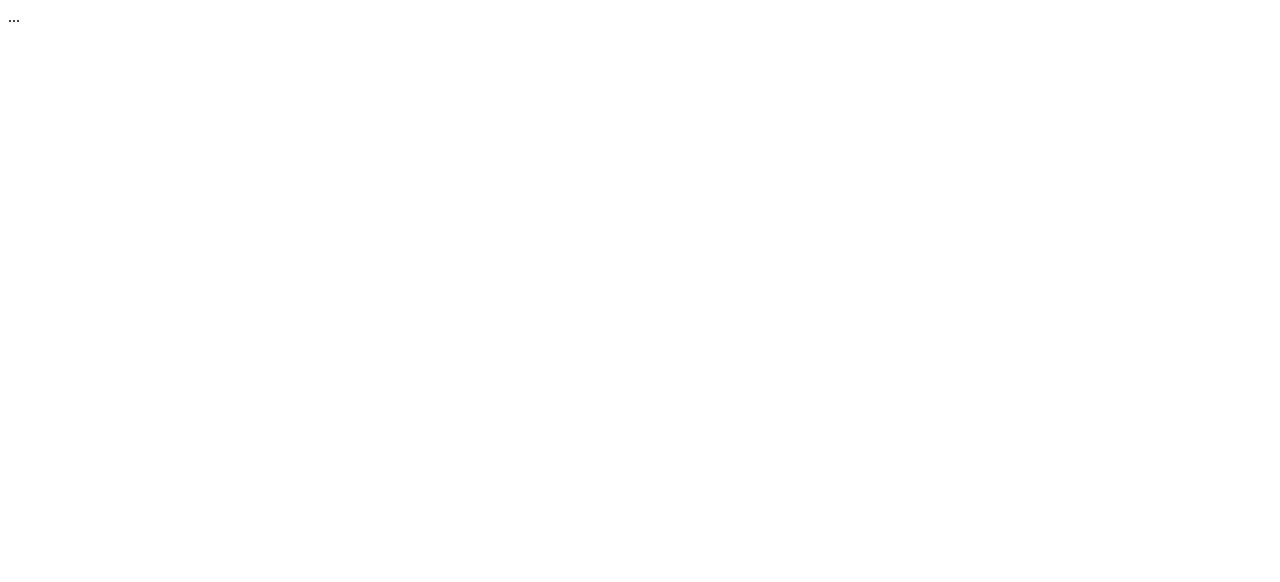
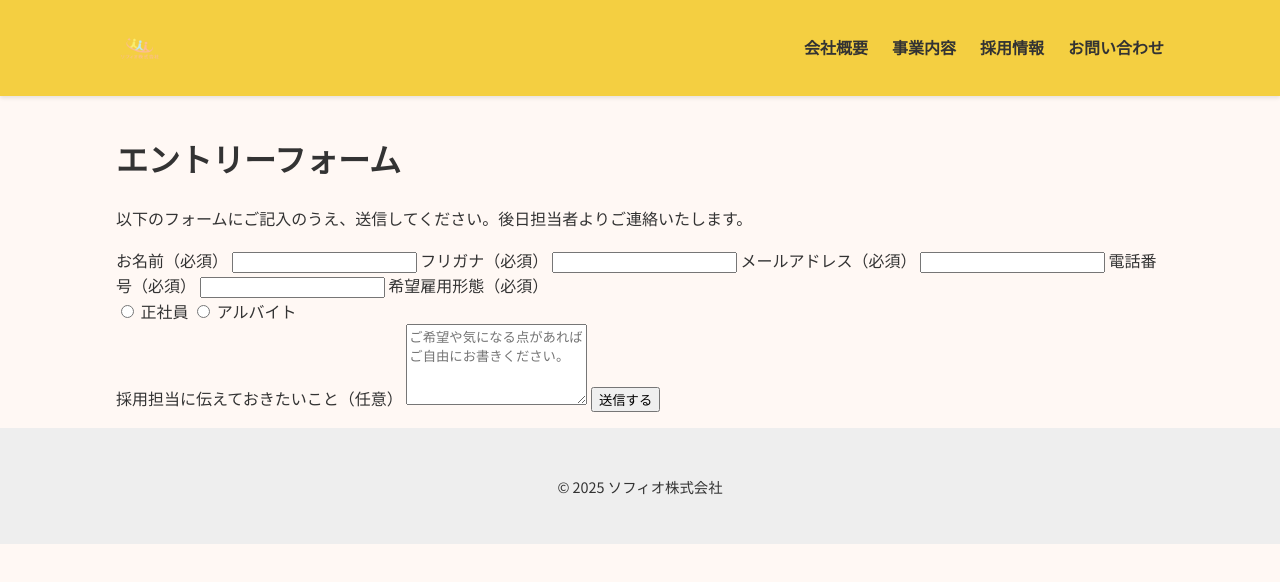
Before and after one commit to orimo-keieikikaku/sofio-website, a plain HTML site: page entry-form.html in a window 1280 px wide. Drawn offline with Linux system fonts and the light colour scheme.

Commit message:
Update entry-form.html

```diff
--- a/entry-form.html
+++ b/entry-form.html
@@ -1 +1,57 @@
-...
+
+<!DOCTYPE html>
+<html lang="ja">
+<head>
+  <meta charset="UTF-8" />
+  <meta name="viewport" content="width=device-width, initial-scale=1.0" />
+  <title>エントリーフォーム | ソフィオ株式会社</title>
+  <link rel="preconnect" href="https://fonts.googleapis.com">
+  <link rel="preconnect" href="https://fonts.gstatic.com" crossorigin>
+  <link href="https://fonts.googleapis.com/css2?family=Noto+Sans+JP:wght@400;700&display=swap" rel="stylesheet">
+  <link rel="stylesheet" href="css/style.css" />
+</head>
+<body>
+  <header class="site-header">
+    <div class="container header-inner">
+      <img src="img/logo.png" alt="ソフィオ株式会社ロゴ" class="logo-img" />
+      <nav>
+        <ul class="nav-links">
+          <li><a href="about.html">会社概要</a></li>
+          <li><a href="services.html">事業内容</a></li>
+          <li><a href="recruit.html">採用情報</a></li>
+          <li><a href="contact.html">お問い合わせ</a></li>
+        </ul>
+      </nav>
+    </div>
+  </header>
+  <main class="container">
+    <h1>エントリーフォーム</h1>
+
+    <p class="lead">以下のフォームにご記入のうえ、送信してください。後日担当者よりご連絡いたします。</p>
+    <form action="https://formspree.io/f/mpwlzora" method="POST" class="contact-form">
+      <label for="name">お名前（必須）</label>
+      <input type="text" id="name" name="お名前" required />
+      <label for="kana">フリガナ（必須）</label>
+      <input type="text" id="kana" name="フリガナ" required />
+      <label for="email">メールアドレス（必須）</label>
+      <input type="email" id="email" name="メールアドレス" required />
+      <label for="tel">電話番号（必須）</label>
+      <input type="tel" id="tel" name="電話番号" required inputmode="numeric" />
+      <label>希望雇用形態（必須）</label>
+      <div>
+        <label><input type="radio" name="雇用形態" value="正社員" required /> 正社員</label>
+        <label><input type="radio" name="雇用形態" value="アルバイト" required /> アルバイト</label>
+      </div>
+      <label for="message">採用担当に伝えておきたいこと（任意）</label>
+      <textarea id="message" name="採用担当へのメッセージ" rows="5" placeholder="ご希望や気になる点があればご自由にお書きください。"></textarea>
+      <button type="submit" class="cta-button">送信する</button>
+    </form>
+
+  </main>
+  <footer>
+    <div class="container">
+      <p>&copy; 2025 ソフィオ株式会社</p>
+    </div>
+  </footer>
+</body>
+</html>
```
